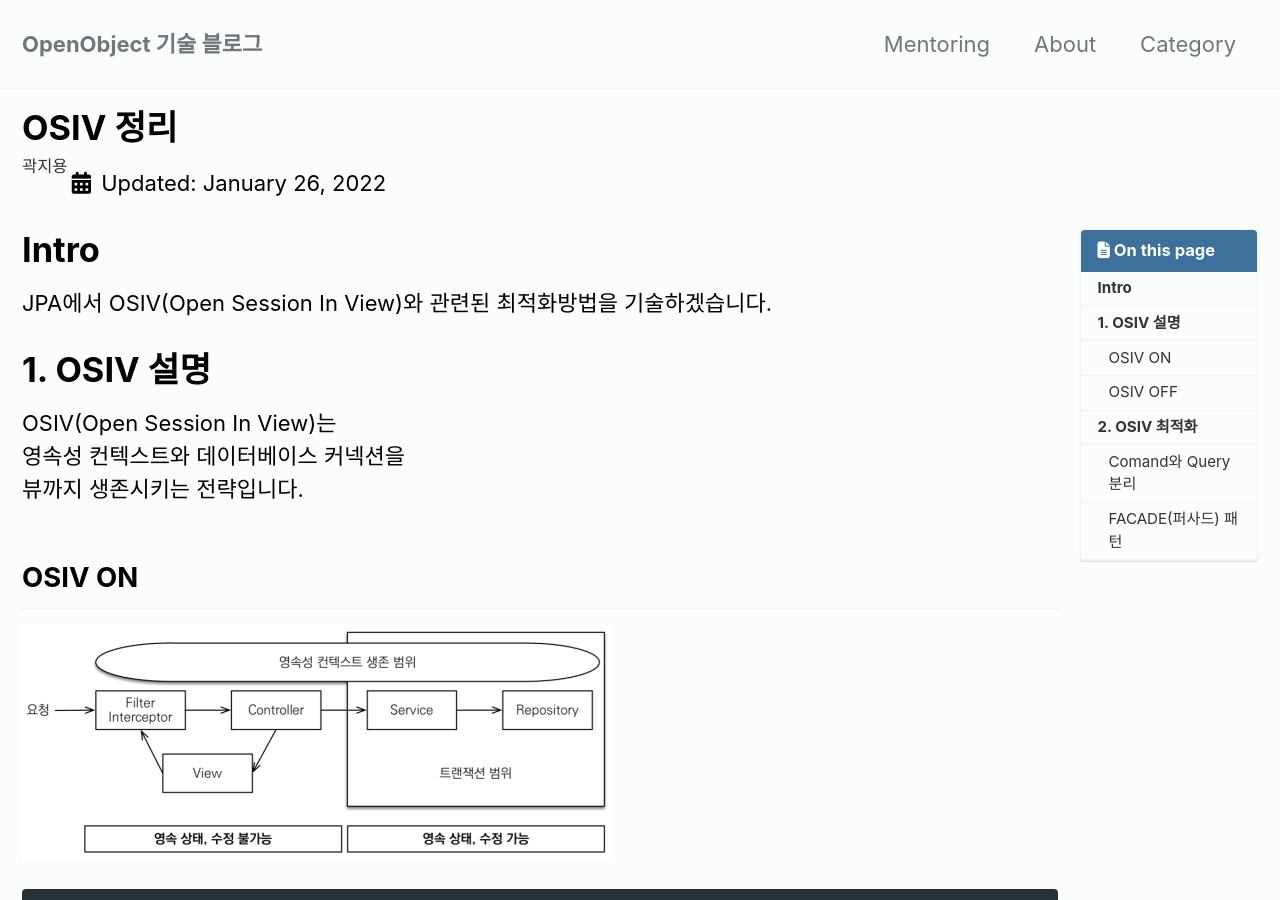
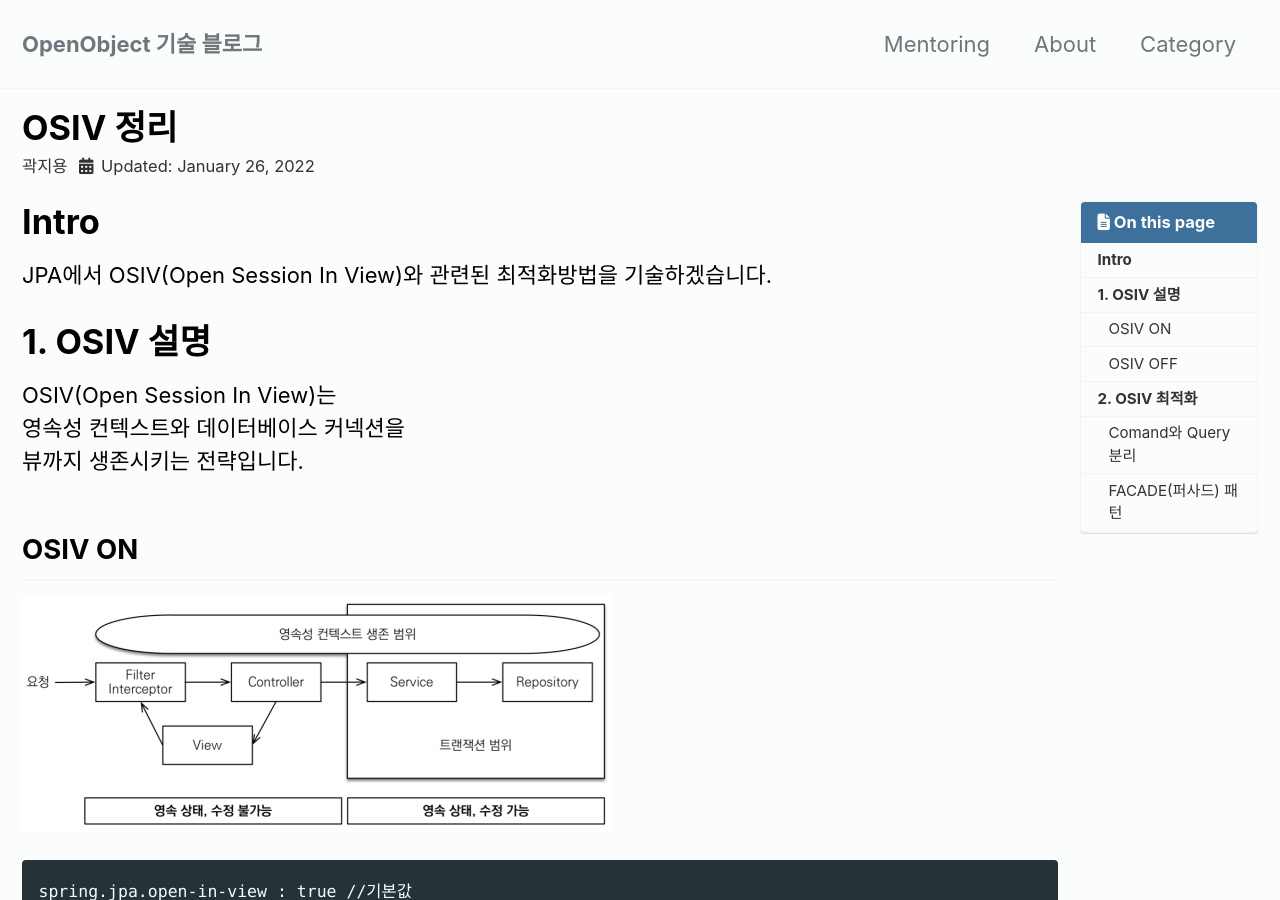
Before and after one commit to openobjectnet/openobjectnet.github.io, a Jekyll site: the page built from _posts/2022-01-26-jpa-osiv.md, in a window 1280 px wide and 900 px high. Built offline with Jekyll 4.4.1, drawn with Linux system fonts in a browser that asks for light colours; cached includes are drawn as plain includes; nearby versions of some CDN libraries; comment, search, counter and statistics services are not loaded.

Commit message:
date 표시 시 meta class로 변경

```diff
--- a/_layouts/single.html
+++ b/_layouts/single.html
@@ -31,7 +31,7 @@ layout: default
           아키이브 싱글 페이지(ex. 카테고리)에 각 포스트 제목 밑에 Updated 시간 표기
           기존에는 read_time이 표기. read_time -> date 변경
           {% if page.read_time %}<p class="page__meta"><i class="far fa-clock" aria-hidden="true"></i> {% include read-time.html %}</p>{% endif %} -->
-          {% if page.date %}<p class="page__date"><i class="fas fa-fw fa-calendar-alt" aria-hidden="true"></i> {{ site.data.ui-text[site.locale].date_label | default: "Updated:" }} <time datetime="{{ page.date | date_to_xmlschema }}">{{ page.date | date: "%B %d, %Y" }}</time></p>{% endif %}
+          {% if page.date %}<p class="page__meta"><i class="fas fa-fw fa-calendar-alt" aria-hidden="true"></i> {{ site.data.ui-text[site.locale].date_label | default: "Updated:" }} <time datetime="{{ page.date | date_to_xmlschema }}">{{ page.date | date: "%B %d, %Y" }}</time></p>{% endif %}
         </header>
       {% endunless %}
 
```
